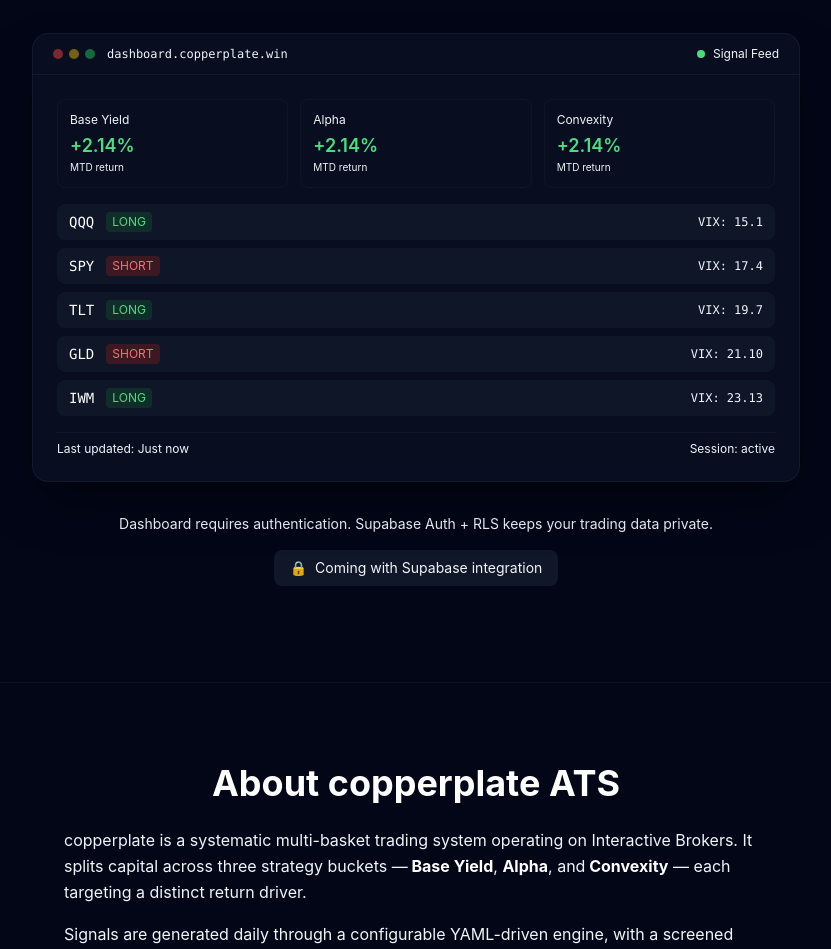
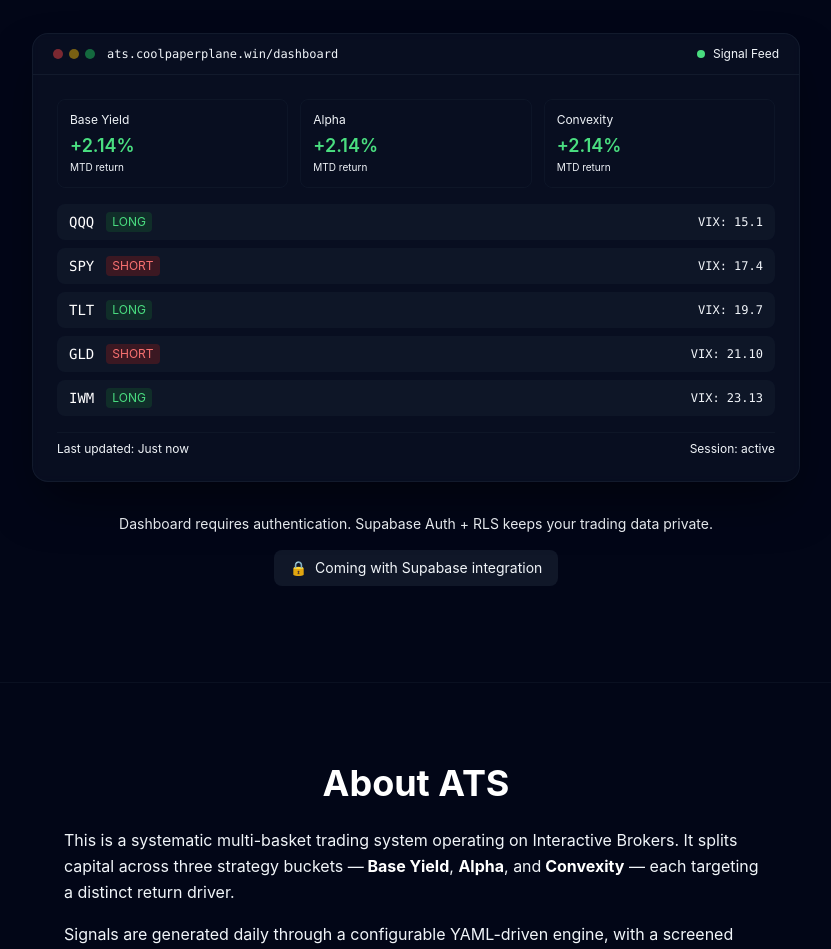
Before and after one commit to kko3883/ats-landing, a Next.js app: page / in a window 1280 px wide. Shown: the part 1848-2797 px from the top of the page, without its empty margins (224-1055 px from the left). Built offline with nearby package versions, Linux system fonts and the light colour scheme.

Commit message:
Fix: remove copperplate name, correct domain to coolpaperplane.win

```diff
--- a/components/DashboardPreview.js
+++ b/components/DashboardPreview.js
@@ -20,7 +20,7 @@
                   <div className="w-2.5 h-2.5 rounded-full bg-yellow-500/50" />
                   <div className="w-2.5 h-2.5 rounded-full bg-green-500/50" />
                 </div>
-                <span className="text-xs text-market-500 font-mono">dashboard.copperplate.win</span>
+                <span className="text-xs text-market-500 font-mono">ats.coolpaperplane.win/dashboard</span>
               </div>
               <div className="flex items-center gap-2">
                 <div className="w-2 h-2 rounded-full bg-green-400 animate-pulse" />
--- a/components/Layout.js
+++ b/components/Layout.js
@@ -7,7 +7,7 @@
             <div className="w-8 h-8 rounded-lg bg-gradient-to-br from-green-500 to-emerald-700 flex items-center justify-center text-white font-bold text-xs">
               ATS
             </div>
-            <span className="font-semibold text-lg tracking-tight text-white">copperplate</span>
+            <span className="font-semibold text-lg tracking-tight text-white">ATS</span>
           </div>
 
           <div className="flex items-center gap-6">
@@ -32,10 +32,10 @@
         <div className="max-w-6xl mx-auto px-4 sm:px-6 lg:px-8 py-8 flex flex-col sm:flex-row items-center justify-between gap-4">
           <div className="flex items-center gap-2 text-sm text-market-400">
             <div className="w-5 h-5 rounded bg-gradient-to-br from-green-500 to-emerald-700 flex items-center justify-center text-white font-bold text-[8px]">A</div>
-            <span>copperplate ATS</span>
+            <span>ATS — coolpaperplane.win</span>
           </div>
           <div className="text-xs text-market-500">
-            &copy; {new Date().getFullYear()} copperplate.win
+            &copy; {new Date().getFullYear()} coolpaperplane.win
           </div>
         </div>
       </footer>
--- a/pages/index.js
+++ b/pages/index.js
@@ -13,10 +13,10 @@
       {/* About */}
       <section id="about" className="border-t border-market-800/30">
         <div className="max-w-3xl mx-auto px-4 sm:px-6 lg:px-8 py-20 text-center">
-          <h2 className="text-3xl sm:text-4xl font-bold text-white mb-6">About copperplate ATS</h2>
+          <h2 className="text-3xl sm:text-4xl font-bold text-white mb-6">About ATS</h2>
           <div className="text-market-300 space-y-4 text-left leading-relaxed">
             <p>
-              copperplate is a systematic multi-basket trading system operating on
+              This is a systematic multi-basket trading system operating on
               Interactive Brokers. It splits capital across three strategy buckets —
               <strong className="text-white"> Base Yield</strong>, <strong className="text-white">Alpha</strong>, and
               <strong className="text-white"> Convexity</strong> — each targeting a distinct
```
Also changed, not shown: 2 other files (tests, documents, lock files or other folders).
